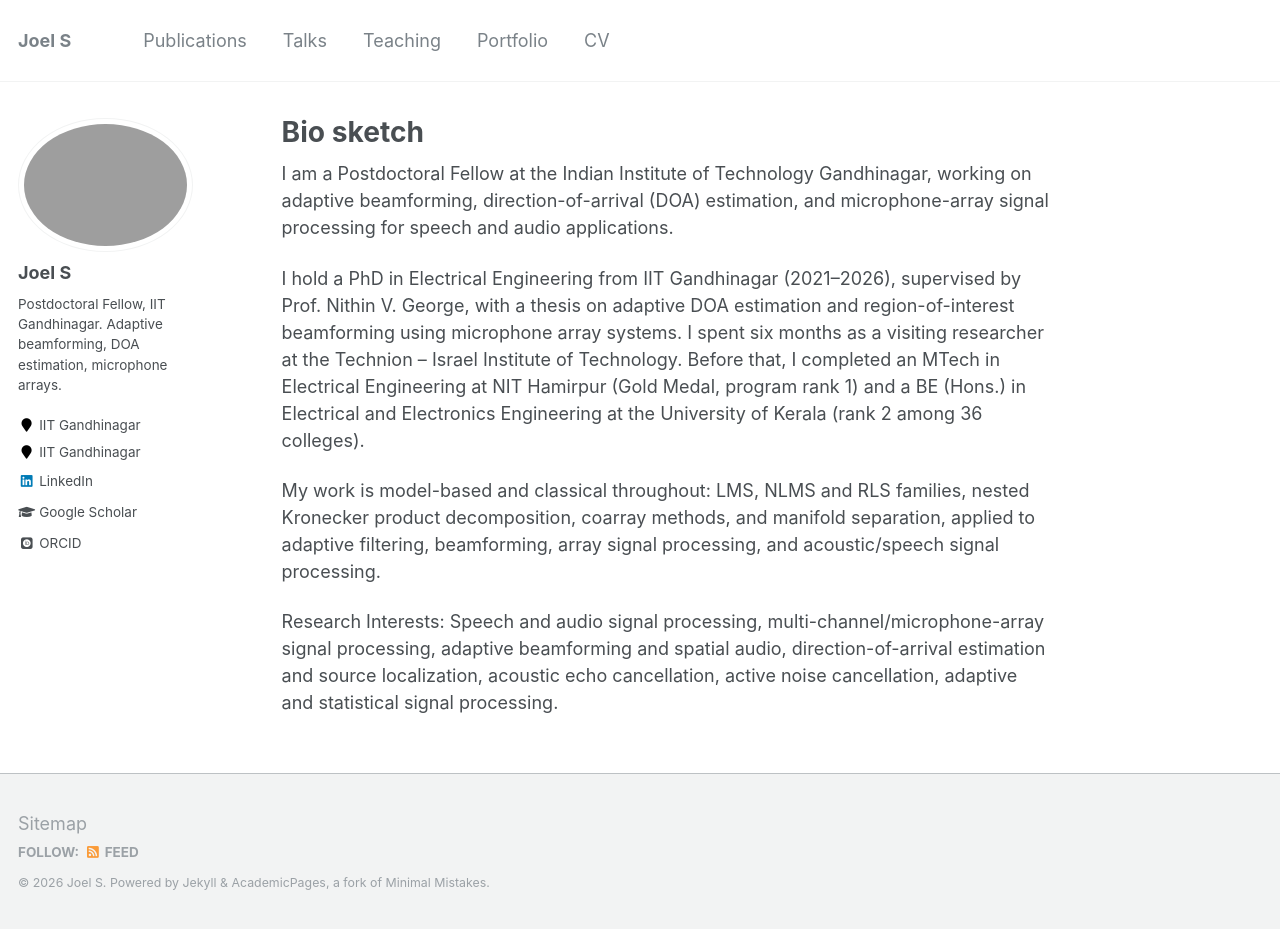
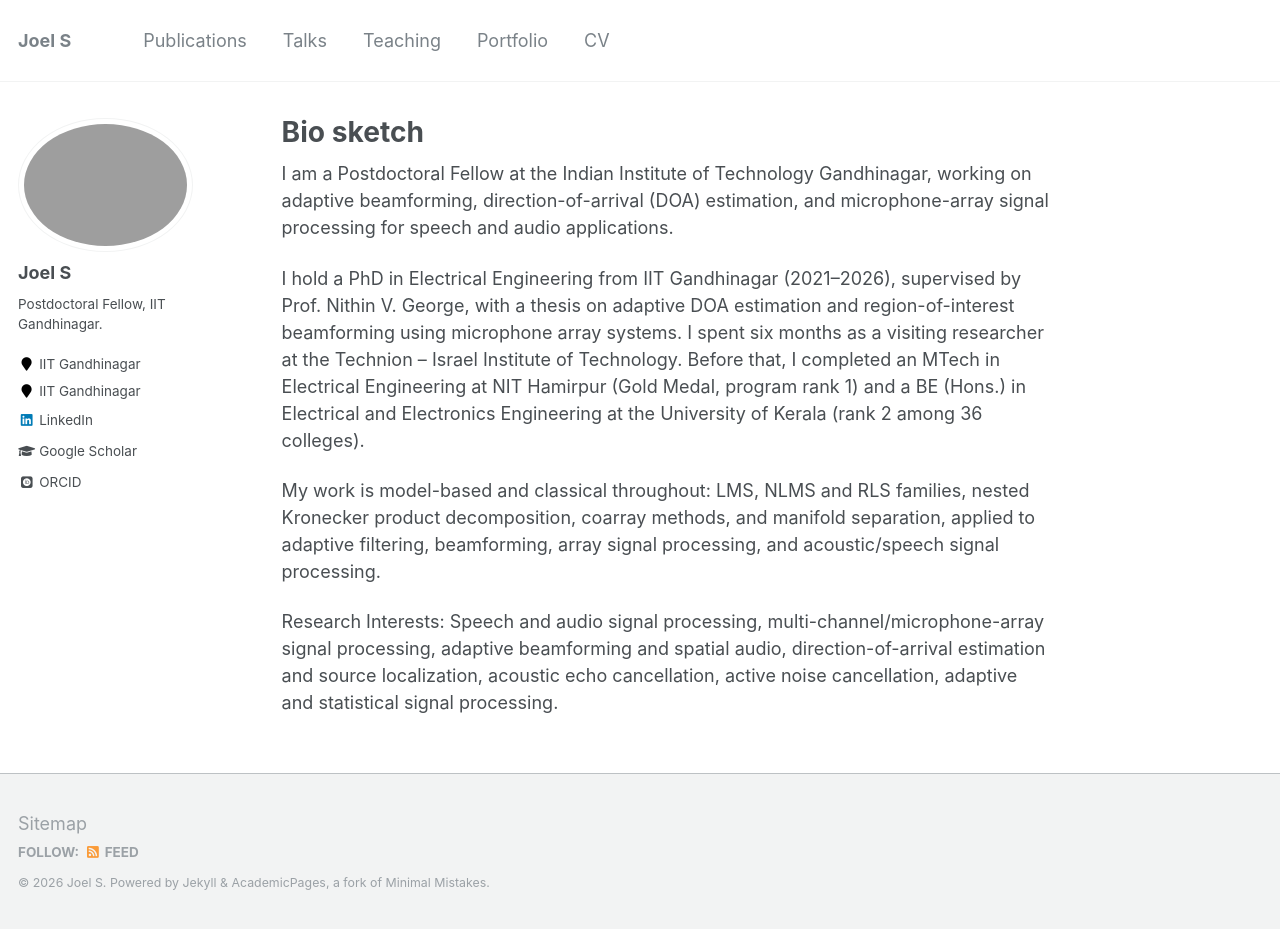
Before and after one commit to Joels1994/Joels1994.github.io, a Jekyll site: the page built from _pages/about.md, in a window 1280 px wide and 929 px high. Built offline with Jekyll 4.4.1, drawn with Linux system fonts in a browser that asks for light colours; some web fonts are replaced.

Commit message:
Shorten sidebar bio

```diff
--- a/_config.yml
+++ b/_config.yml
@@ -82,7 +82,7 @@ analytics:
 author:
   name             : "Joel S"
   avatar           : "profile.png"
-  bio              : "Postdoctoral Fellow, IIT Gandhinagar. Adaptive beamforming, DOA estimation, microphone arrays."
+  bio              : "Postdoctoral Fellow, IIT Gandhinagar."
   location         : "IIT Gandhinagar"
   employer         : "IIT Gandhinagar"
   # pubmed           : ""
```
